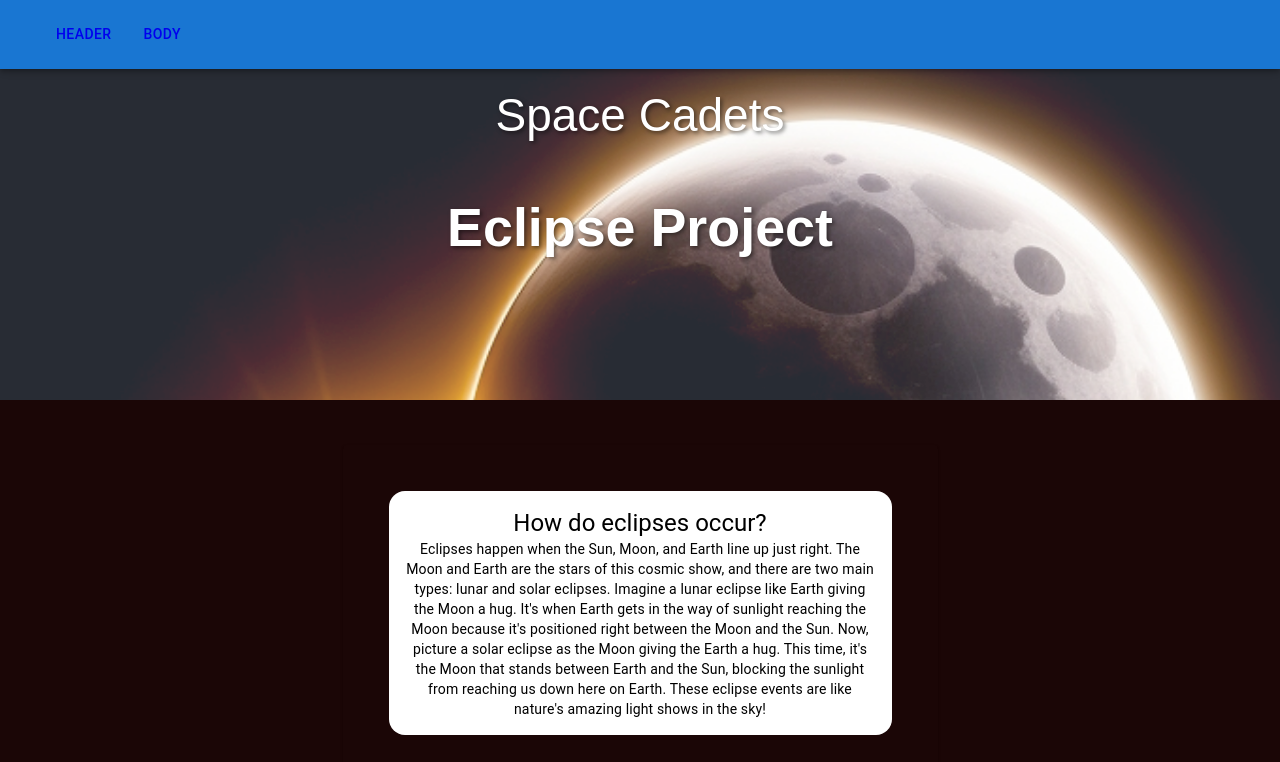
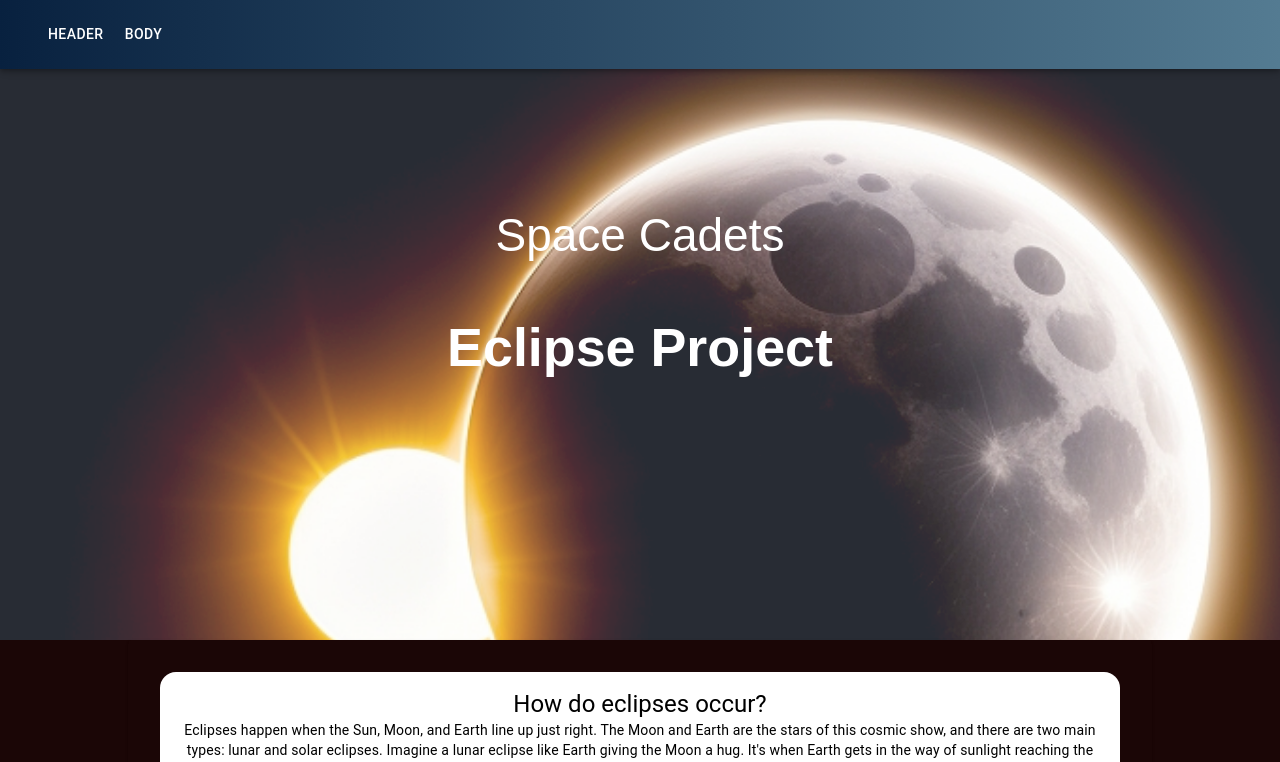
Before and after one commit to AlissonRoss/eclipse-NASA-challenge-2023, a React (Create React App) app: page / in a window 1280 px wide. Shown: the top 762 px of the page. Built offline with nearby package versions, Linux system fonts and the light colour scheme.

Commit message:
Fixed NavBar

```diff
--- a/src/App.css
+++ b/src/App.css
@@ -5,13 +5,9 @@
 .MuiCardContent-root{
   background-color: white;
   color: black;
-  margin: 1em;
+  margin: .7em;
+  padding: 2em;
   border-radius: 16px;
-}
-
-.CardContent{
-  border: darkgoldenrod;
-  border-style: solid;
 }
 
 .App-header{
@@ -19,12 +15,11 @@
   background-blend-mode: lighten;
   background-repeat: no-repeat;
   background-position: center top;
-  text-shadow: 2px 2px 4px rgba(0, 0, 0, 0.5);;
+  height: 80vh;
 }
 
 .App-header, .App-body {
   background-color: #282c34;
-  min-height: 50vh;
   flex-direction: column;
   align-items: center;
   display: flex;
@@ -34,11 +29,22 @@
   color: white;
   margin: 0%;
 }
+
 .App-body{
   background-color: rgb(27, 6, 6);
   color: rgb(25, 4, 4);
+  min-height: 50vh;
+
+}
+.MuiPaper-root{
+  min-width: 80% !important;
 }
 .NavBar-Menu{
   display: flex;
   align-content: flex-start;
+  background: linear-gradient(90deg, hsla(213, 77%, 14%, 1) 0%, hsla(202, 27%, 45%, 1) 100%) !important;
 }
+.MuiButtonBase-root{
+  color: white !important;
+
+}
--- a/src/App.js
+++ b/src/App.js
@@ -3,12 +3,15 @@ import './App.css';
 import Body from './Components/Body'
 import Header from './Components/Header';
 import NavBar from './Components/NavBar';
+import { useRef } from 'react';
 function App() {
+  const header = useRef(null);
+  const body = useRef(null);
   return (
     <div className="App">
       <NavBar/>
-      <Header id='header'/>
-      <Body id='body'/>
+      <Header/>
+      <Body/>
     </div>
   );
 }
--- a/src/Components/Body/index.js
+++ b/src/Components/Body/index.js
@@ -1,7 +1,7 @@
 import BasicCard from '../Card1'
 export default function NavBar() {
     return (
-        <div className="App-body" style={{padding: 45}}>
+        <div className="App-body" id='body'>
         <BasicCard/>
         </div>
     );
--- a/src/Components/Header/index.js
+++ b/src/Components/Header/index.js
@@ -3,7 +3,7 @@ import React from "react";
 export default function Header() {
 
     return (
-        <div className="App-header">
+        <div className="App-header" id='header'>
         <header>
         Space Cadets
        </header>
--- a/src/Components/NavBar/index.js
+++ b/src/Components/NavBar/index.js
@@ -1,20 +1,18 @@
 import React, { useState, useEffect } from 'react';
 import AppBar from '@mui/material/AppBar';
 import {Menu} from '@mui/base';
-import Button  from '@mui/material/Button';
+import { Button } from '@mui/material';
 
 export default function NavBar() {
-
-
-
-
     return (
        <AppBar>
             <Menu className='NavBar-Menu'>
             {navbar.map((navbarItem) => (
-                <a href={navbarItem.link}><Button variant='h6' >
-                    {navbarItem.name}
-                </Button></a>
+                    <a variant='h6' href={navbarItem.link}>
+                        <Button>
+                        {navbarItem.name}
+                        </Button>
+                    </a>
             ))}
             </Menu>
         </AppBar>
@@ -25,10 +23,10 @@ export default function NavBar() {
 const navbar = [
     {
         name:'header',
-        link: '#header'
+        link: '/#header'
     },{
         name:'body',
-        link: "#body"
+        link: '/#body'
     }
 
 ];
```
